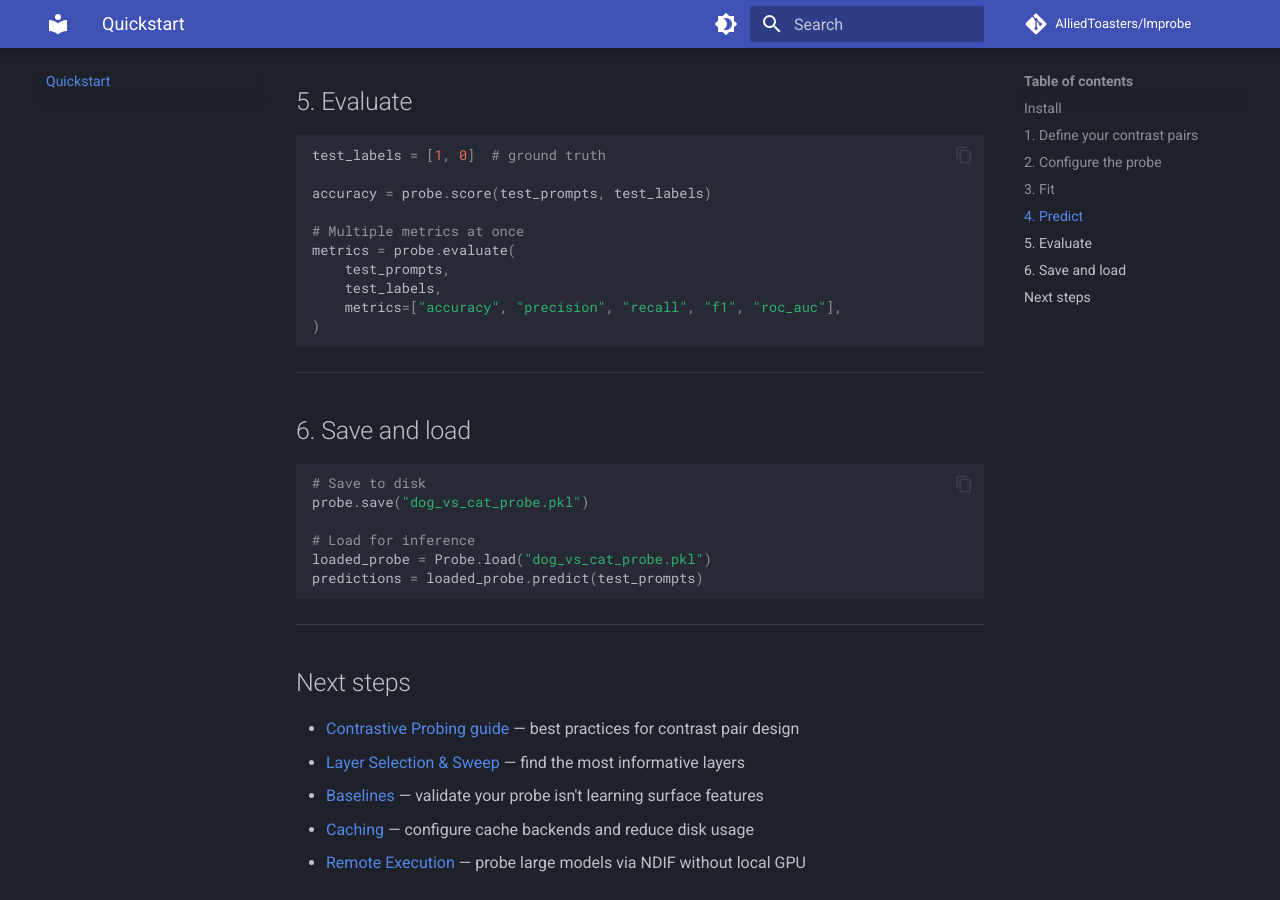
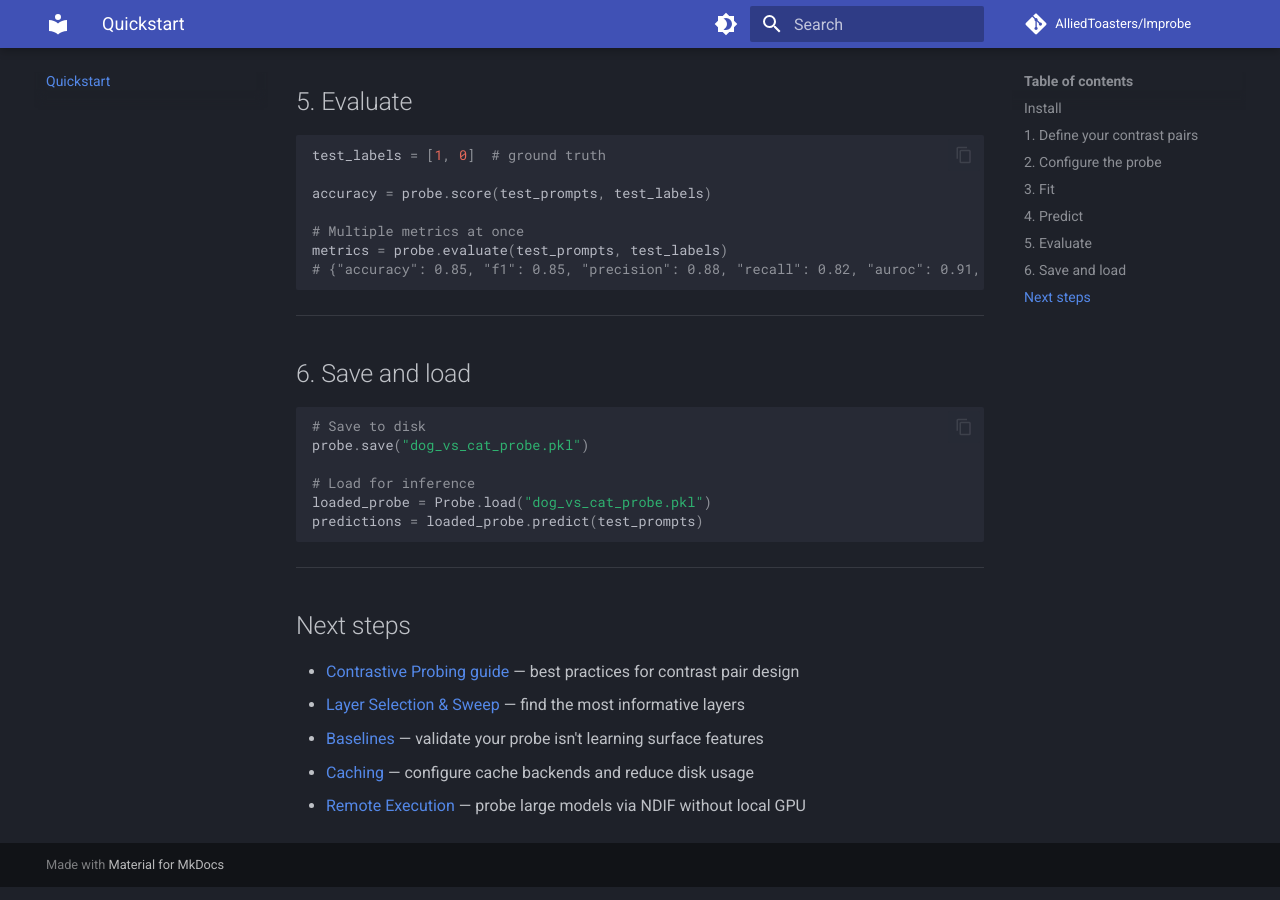
Before and after one commit to AlliedToasters/lmprobe, an MkDocs documentation site: the page built from docs/quickstart.md, in a window 1280 px wide and 900 px high, scrolled down 2232 px. Built offline with MkDocs 1.6.1 and Material for MkDocs 9.7.7, drawn with Linux system fonts in a browser that asks for light colours; comment, search, counter and statistics services are not loaded.

Commit message:
Fix doc/code bugs found by doc smoke tests
- probe.py: use getattr for classes_ to fix regression task (Ridge
  has no classes_ attribute)
- evaluate(): remove non-existent metrics= kwarg from all doc examples
- compute_layer_importance(): fix examples to show ndarray return type
- BaselineResults: fix .best() → .get_best()[0] in all doc examples

Co-Authored-By: Claude Sonnet 4.6 <noreply@anthropic.com>

````diff
--- a/docs/quickstart.md
+++ b/docs/quickstart.md
@@ -101,11 +101,8 @@ test_labels = [1, 0]  # ground truth
 accuracy = probe.score(test_prompts, test_labels)
 
 # Multiple metrics at once
-metrics = probe.evaluate(
-    test_prompts,
-    test_labels,
-    metrics=["accuracy", "precision", "recall", "f1", "roc_auc"],
-)
+metrics = probe.evaluate(test_prompts, test_labels)
+# {"accuracy": 0.85, "f1": 0.85, "precision": 0.88, "recall": 0.82, "auroc": 0.91, ...}
 ```
 
 ---
````
Also changed, not shown: README.md (+6 -7 lines), docs/guides/baselines.md (+1 -1 lines), docs/guides/layer-sweep.md (+4 -1 lines), 1 other file.
